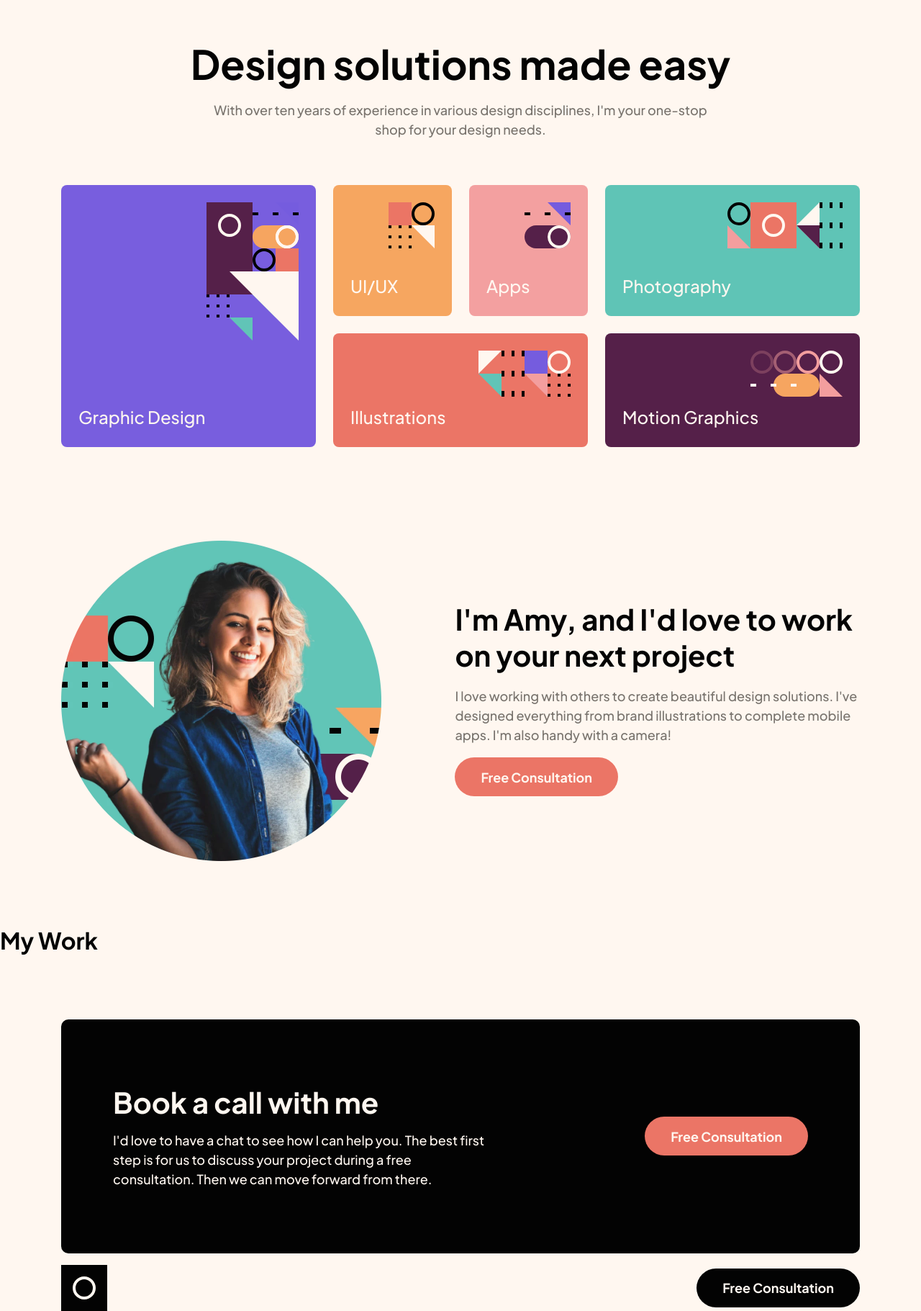
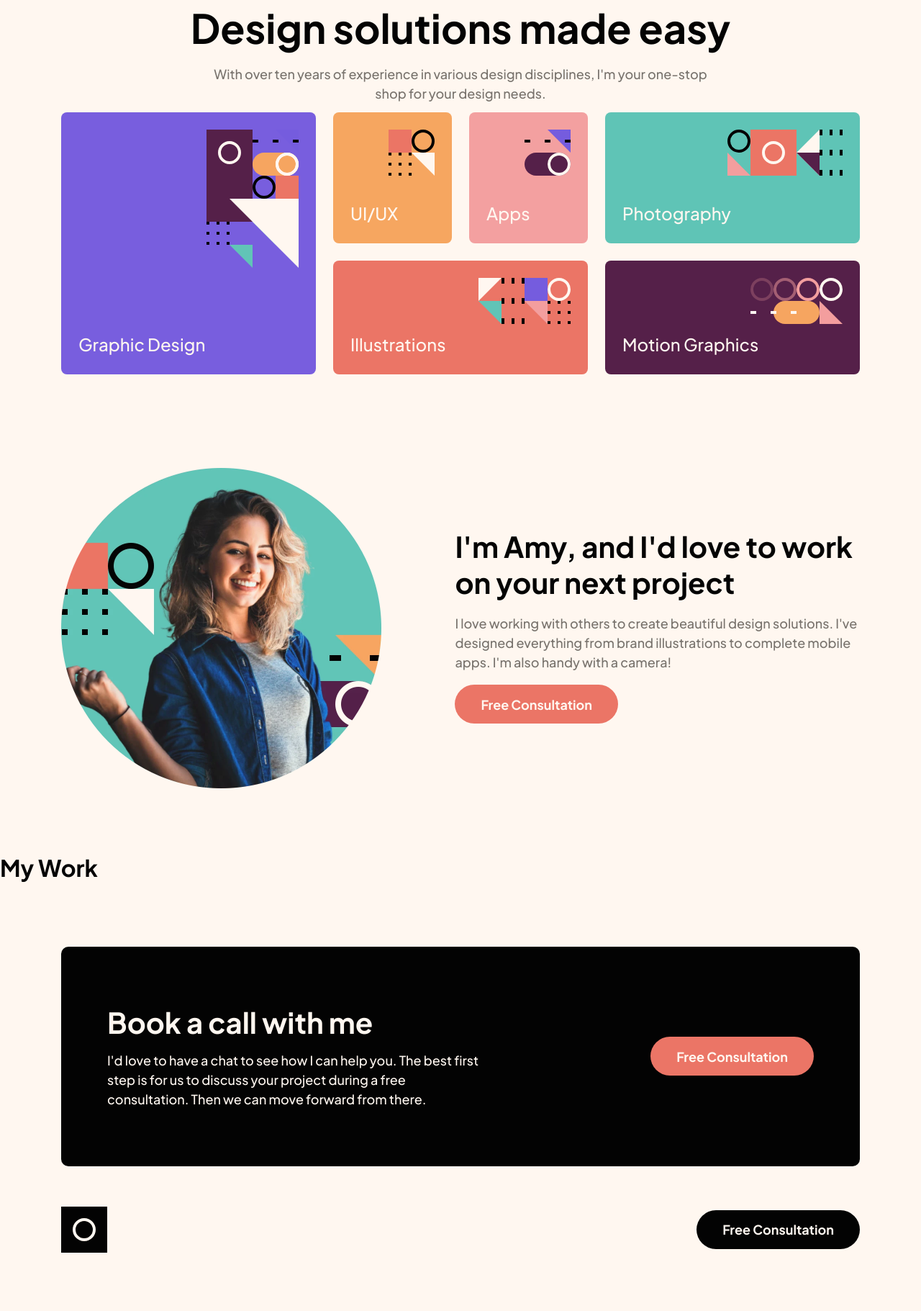
Before and after one commit to karolbanat/single-page-design-portfolio, a website: page index.html in a window 1280 px wide. Shown: the part 115-1936 px from the top of the page at 72% size. Drawn offline with Linux system fonts and the light colour scheme.

Commit message:
Footer padding

```diff
--- a/index.html
+++ b/index.html
@@ -115,7 +115,7 @@
         </section>
     </main>
 
-    <footer>
+    <footer class="footer">
         <div class="container">
             <div class="flex-space-between">
                 <a aria-label="Home page"
--- a/src/sass/base/_variables.scss
+++ b/src/sass/base/_variables.scss
@@ -55,13 +55,15 @@ $spacings: (
 		600: 2.5em,
 		700: 3em,
 		800: 4em,
-		900: 5em,
 	),
 	rem: (
 		300: 1.6rem,
 		400: 2.4rem,
 		500: 3rem,
 		600: 4rem,
+		650: 4.8rem,
 		700: 5.6rem,
+		750: 6.4rem,
+		800: 8rem,
 	),
 );
--- a/src/sass/components/_call.scss
+++ b/src/sass/components/_call.scss
@@ -5,8 +5,8 @@
 
 	&__inner {
 		--flex-spacer: var(--spacing-em-400);
-		--padding-block: var(--spacing-em-700);
-		--padding-inline: var(--spacing-em-500);
+		--padding-block: var(--spacing-rem-650);
+		--padding-inline: var(--spacing-rem-400);
 
 		display: flex;
 		flex-direction: column;
@@ -16,12 +16,12 @@
 		border-radius: 1rem;
 
 		@include mixins.mq(medium) {
-			--padding-block: var(--spacing-em-800);
-			--padding-inline: var(--spacing-em-800);
+			--padding-block: var(--spacing-rem-750);
+			--padding-inline: var(--spacing-rem-750);
 		}
 
 		@include mixins.mq(large) {
-			--padding-block: var(--spacing-em-900);
+			--padding-block: var(--spacing-rem-800);
 
 			flex-direction: row;
 			text-align: initial;
--- /dev/null
+++ b/src/sass/components/_footer.scss
@@ -0,0 +1,4 @@
+.footer {
+	padding-top: clamp(var(--spacing-rem-300), 4vw, var(--spacing-rem-600));
+	padding-bottom: clamp(var(--spacing-rem-500), 5vw, var(--spacing-rem-750));
+}
--- a/src/sass/main.scss
+++ b/src/sass/main.scss
@@ -17,3 +17,4 @@
 @use './components/fields-grid';
 @use './components/about';
 @use './components/call';
+@use './components/footer';
```
Also changed, not shown: dist/css/main.min.css.
